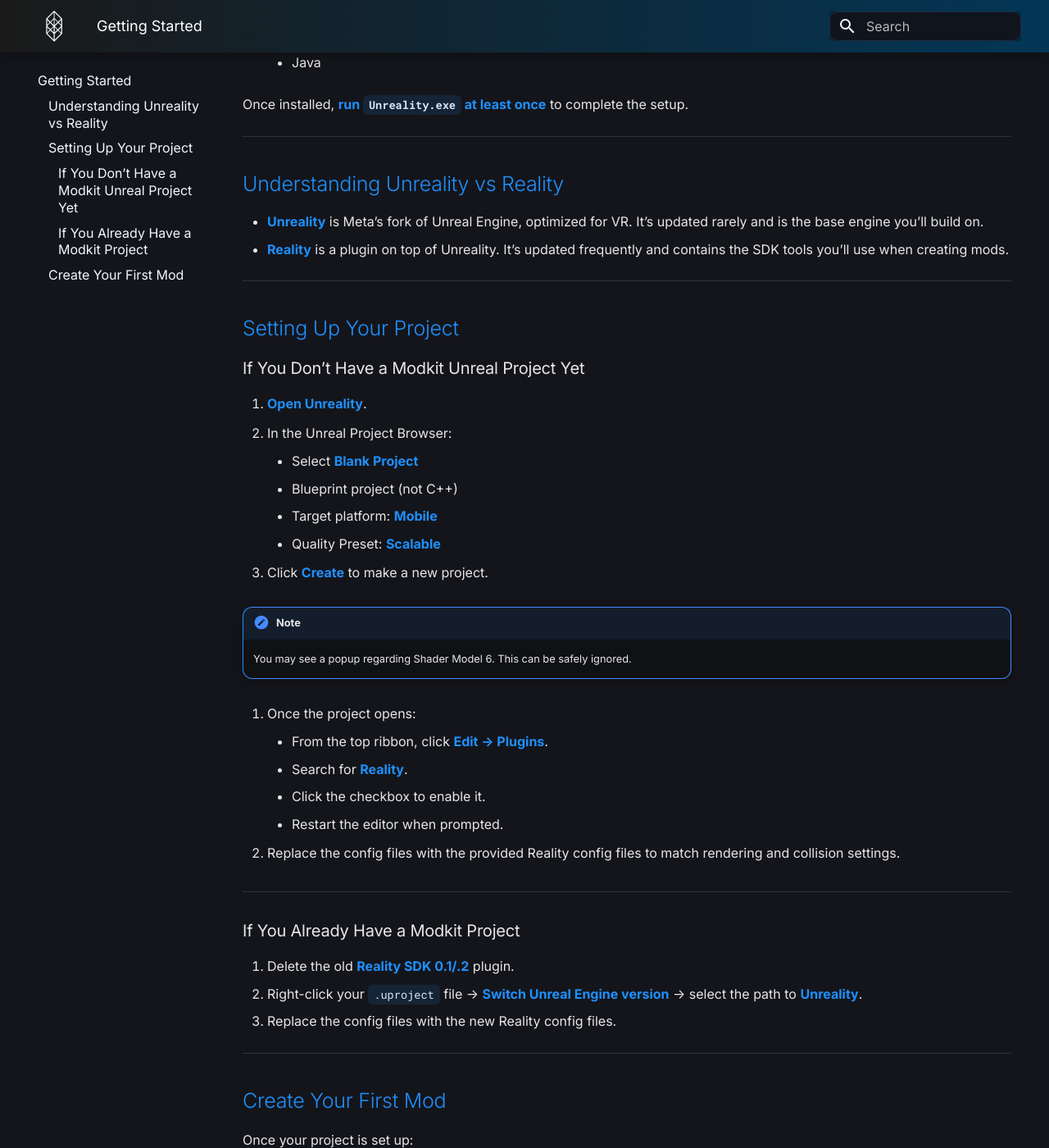
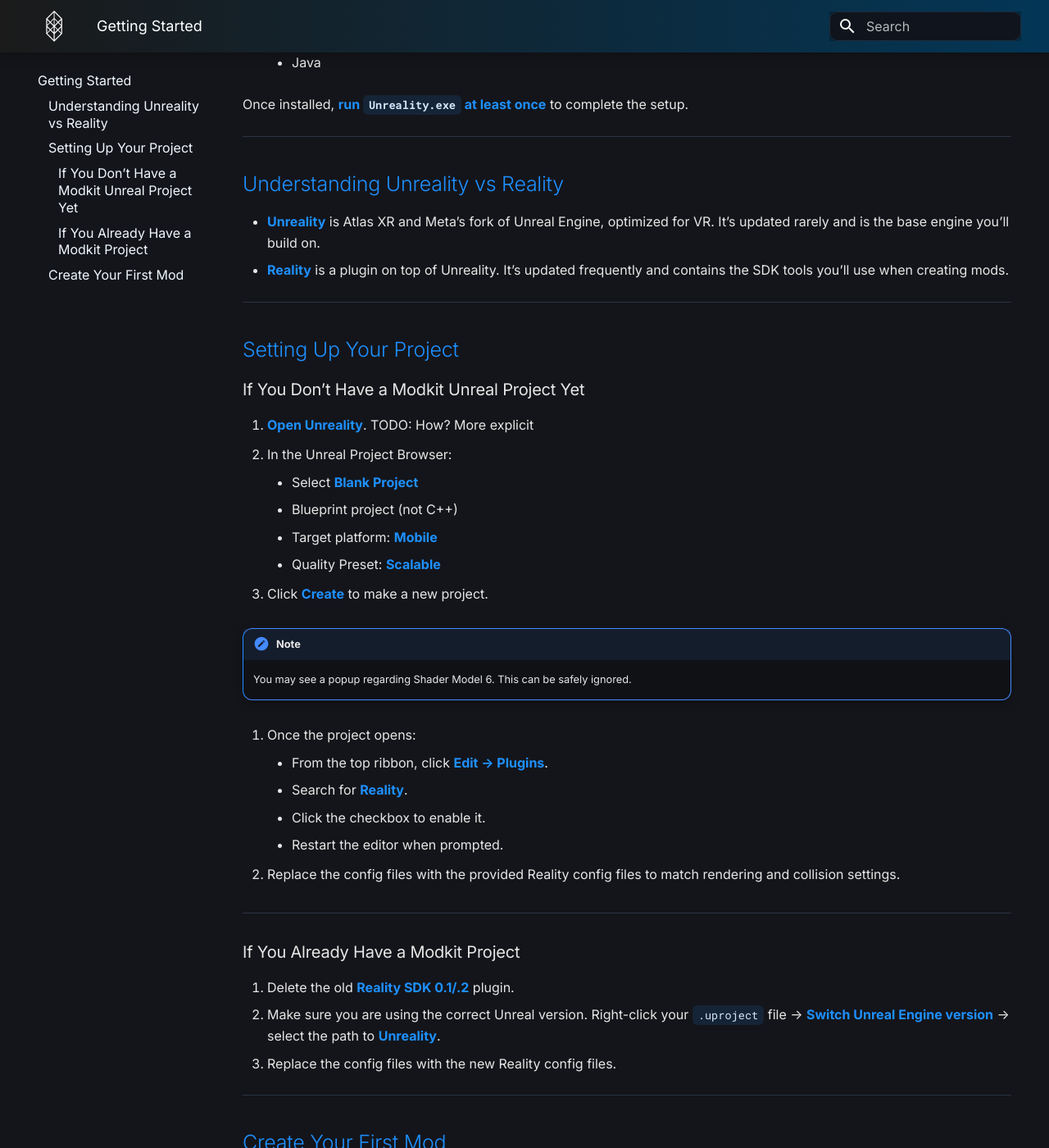
Before and after one commit to AtlasXRInc/RealitySDK-Documentation, an MkDocs documentation site: the page built from Documentation/Source/Documentation/GettingStarted.md, in a window 1280 px wide and 1400 px high, scrolled down 762 px. Shown: the whole window at 82% size. Built offline with MkDocs 1.6.1 and Material for MkDocs 9.7.7, drawn with Linux system fonts in a browser that asks for light colours; some of the changed text lies outside the part shown.

Commit message:
Update GettingStarted.md

```diff
--- a/Documentation/Source/Documentation/GettingStarted.md
+++ b/Documentation/Source/Documentation/GettingStarted.md
@@ -1,4 +1,4 @@
-# How to Get Reality SDK 0.3
+# How to Get The Reality SDK (Beyond Sandbox Modkit)
 
 - Download the modkit installer (RealityStandalone.zip): [https://github.com/AtlasXRInc/RealitySDK-dev/releases/tag/RealityStandalone](https://github.com/AtlasXRInc/RealitySDK-dev/releases/tag/RealityStandalone)
 - Unzip it in the folder where you want to install Unreality (our fork of Unreal).
@@ -32,7 +32,7 @@
 
 ## Understanding Unreality vs Reality
 
-* **Unreality** is Meta’s fork of Unreal Engine, optimized for VR.
+* **Unreality** is Atlas XR and Meta’s fork of Unreal Engine, optimized for VR.
   It’s updated rarely and is the base engine you’ll build on.
 * **Reality** is a plugin on top of Unreality.
   It’s updated frequently and contains the SDK tools you’ll use when creating mods.
@@ -43,7 +43,7 @@
 
 ### If You Don’t Have a Modkit Unreal Project Yet
 
-1. **Open Unreality**.
+1. **Open Unreality**. TODO: How? More explicit
 2. In the Unreal Project Browser:
 
     - Select **Blank Project**
@@ -72,7 +72,7 @@
 ### If You Already Have a Modkit Project
 
 1. Delete the old **Reality SDK 0.1/.2** plugin.
-2. Right-click your `.uproject` file → **Switch Unreal Engine version** → select the path to **Unreality**.
+2. Make sure you are using the correct Unreal version. Right-click your `.uproject` file → **Switch Unreal Engine version** → select the path to **Unreality**.
 3. Replace the config files with the new Reality config files.
 
 ---
```
